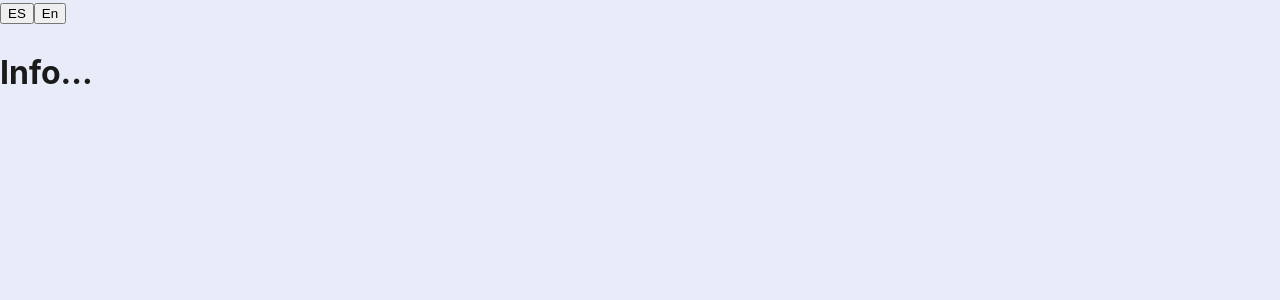
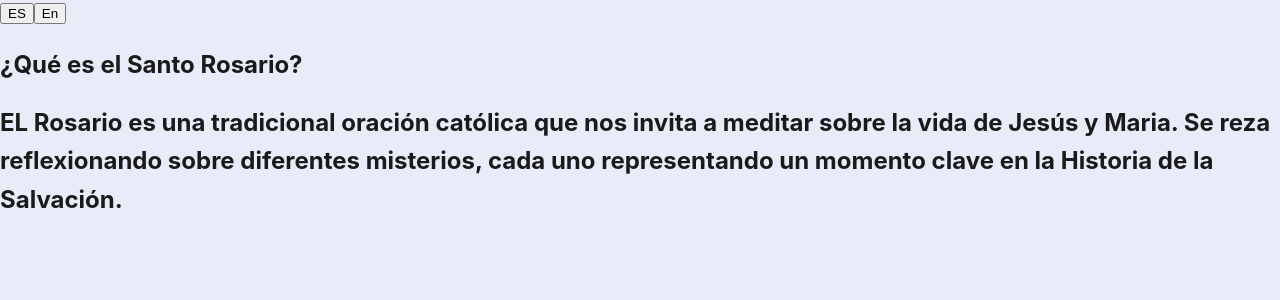
Before and after one commit to LuisDev912/Rosary-guide, a React (Vite) app: page /info in a window 1280 px wide. Shown: the top 300 px of the page. Built offline with nearby package versions, Linux system fonts and the light colour scheme.

Commit message:
feat(structure): import useTranslation and add text to RosaryInfoPage.jsx page

```diff
--- a/src/pages/RosaryInfoPage.jsx
+++ b/src/pages/RosaryInfoPage.jsx
@@ -1,6 +1,13 @@
-
+import { useTranslation } from "react-i18next"
 
 export default function RosaryInfoPage() {
-
-    return <h1>Info...</h1>
+    const { t } = useTranslation();
+    return (
+        <main>
+            <section className="intro-section">
+                <h1>{t("info.title")}</h1>
+                <h2>{t("info.intro")}</h2>
+            </section>
+        </main>
+    );
 }
```
